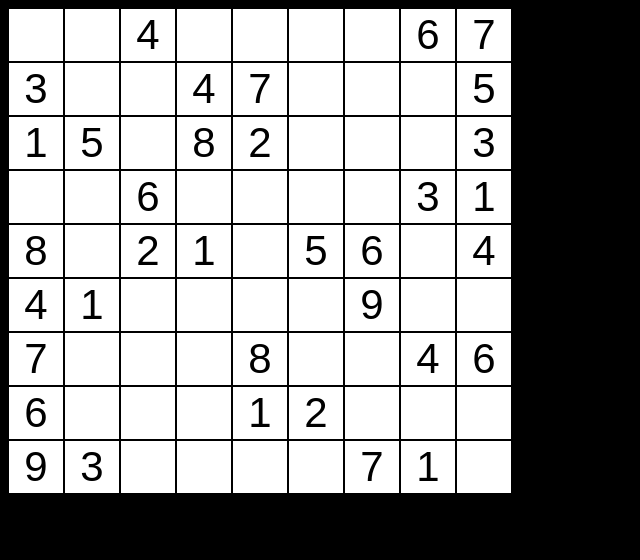
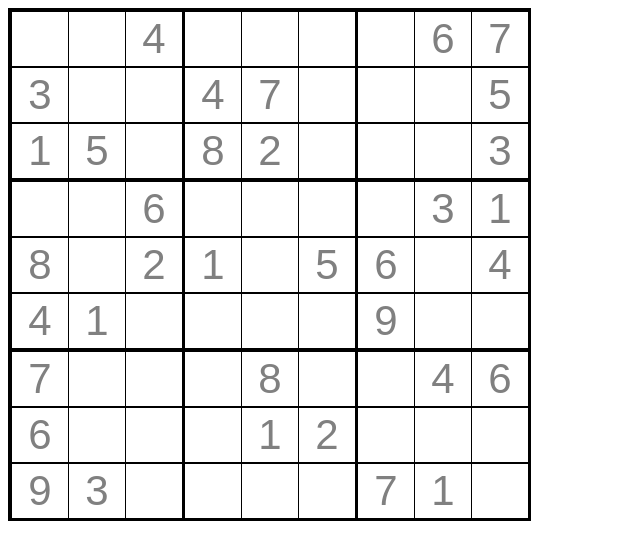
Before and after one commit to HarmonicChange/react-sudoku, a React app: page / in a window 1280 px wide. Shown: the whole page, without its empty margins (0-640 px from the left). Built offline with nearby package versions, Linux system fonts and the light colour scheme.

Commit message:
Reformat to a table and make state work on changing to empty

```diff
--- a/src/index.css
+++ b/src/index.css
@@ -7,10 +7,28 @@
   width: 50px;
   font-size: 42px;
   text-align: center;
-  margin: 1px;
   border: hidden;
 }
 
-body {
-  background-color: black;
+table {
+  border-left: 3px solid black;
+  border-top: 3px solid black;
+  border-collapse: collapse;
 }
+
+td {
+  border: 1px solid black;
+}
+
+td:nth-child(3n) {
+  border-right: 3px solid black;
+}
+
+tr:nth-child(3n) {
+  border-bottom: 3px solid black;
+}
+
+tbody {
+  border-collapse: collapse;
+  border-spacing: 0px;
+}
--- a/src/index.js
+++ b/src/index.js
@@ -8,41 +8,42 @@ class Board extends React.Component {
 
     var lockedArr = props.squares.map((el1, ind1) => el1.map((el2, ind2) => {
       if(props.squares[ind1][ind2] === 0) {
+        return false;
+      } else {
         return true;
-      } else {
-        return false;
       }
     }))
 
     this.state = {
       squares: props.squares,
       locked: lockedArr
+      //TODO: Add an "answers" array here?
     }
   }
 
   render() {
     const {squares, locked} = this.state;
     return (
-      <div>
+      <table><tbody>
       {
         squares.map((value1, index1) => {
           return (
-            <div key={index1} className="row">
+            <tr key={index1} className="row">
             {
               value1.map((value2, index2) => {
                 return <Square
                   key={"" + index1 + index2}
-                  value={squares[index1][index2].toString()}
+                  value={squares[index1][index2]}
                   onChange={(e) => this.handleChange(index1, index2, e)}
                   locked={locked[index1][index2]}
                 />
               })
             }
-            </div>
+            </tr>
           );
         })
       }
-      </div>
+      </tbody></table>
     );
   }
 
@@ -51,7 +52,11 @@ class Board extends React.Component {
     const newState = new Array(9).fill(0).map(() => new Array(9).fill(0))
     squares.forEach((elem1, ind1) => elem1.forEach((elem2, ind2) => {
       if(ind1 === i && ind2 === j) {
-        newState[ind1][ind2] = parseInt(event.target.value);
+        if(event.target.value.length === 0) {
+          newState[ind1][ind2] = 0;
+        } else {
+          newState[ind1][ind2] = parseInt(event.target.value);
+        }
       } else {
         newState[ind1][ind2] = elem2;
       }
@@ -63,12 +68,14 @@ class Board extends React.Component {
 class Square extends React.Component {
   render() {
     return (
-      <input
-        className="square"
-        onChange={this.props.onChange}
-        color={(this.props.locked === true) ? "gray" : "white"}
-        value={this.props.value === "0" ? "" : this.props.value}
-      />
+      <td>
+        <input
+          className="square"
+          onChange={this.props.onChange}
+          style={{color: (this.props.locked) ? "gray" : "black"}}
+          value={this.props.value === 0 ? "" : this.props.value}
+          />
+      </td>
     );
   }
 }
```
